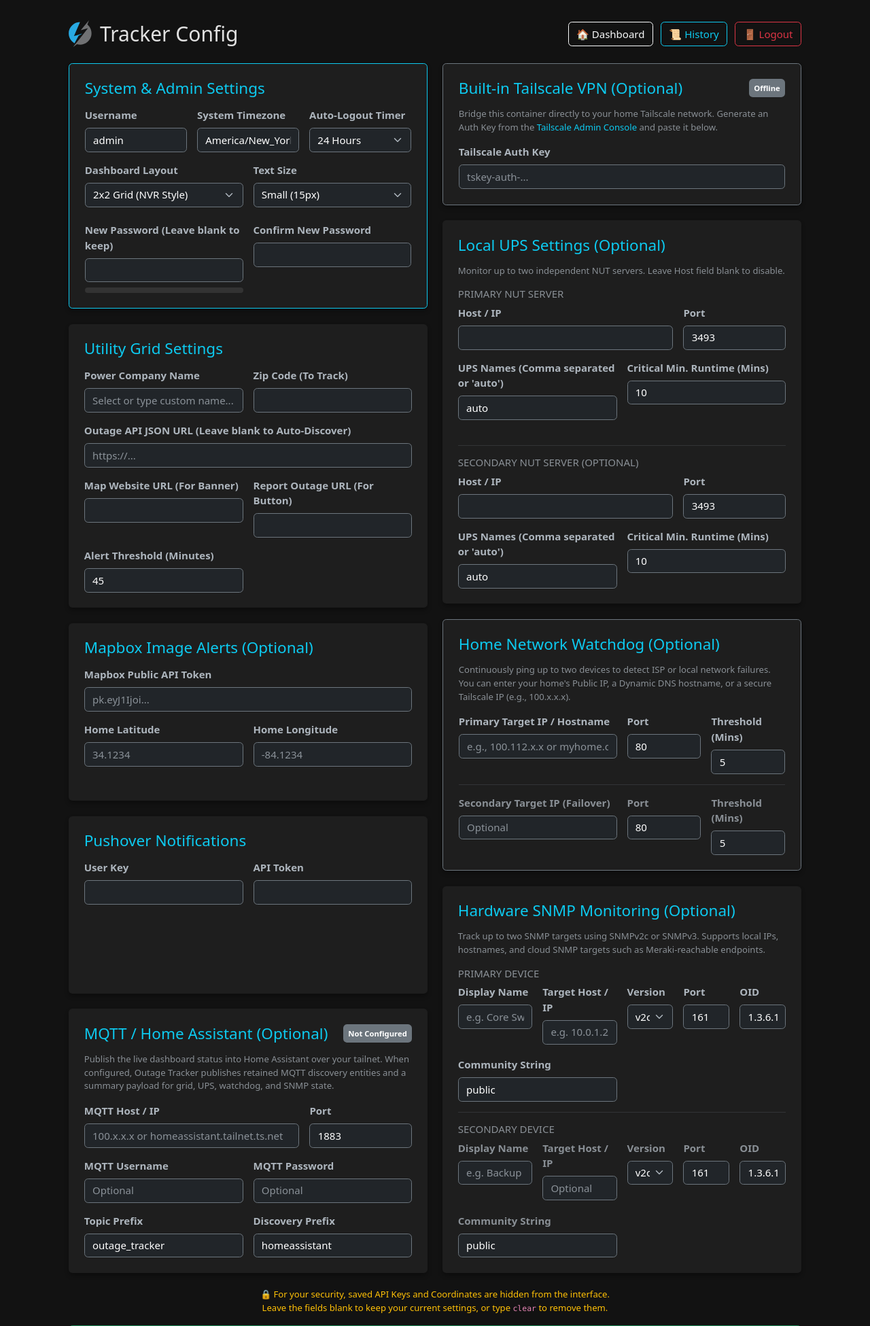
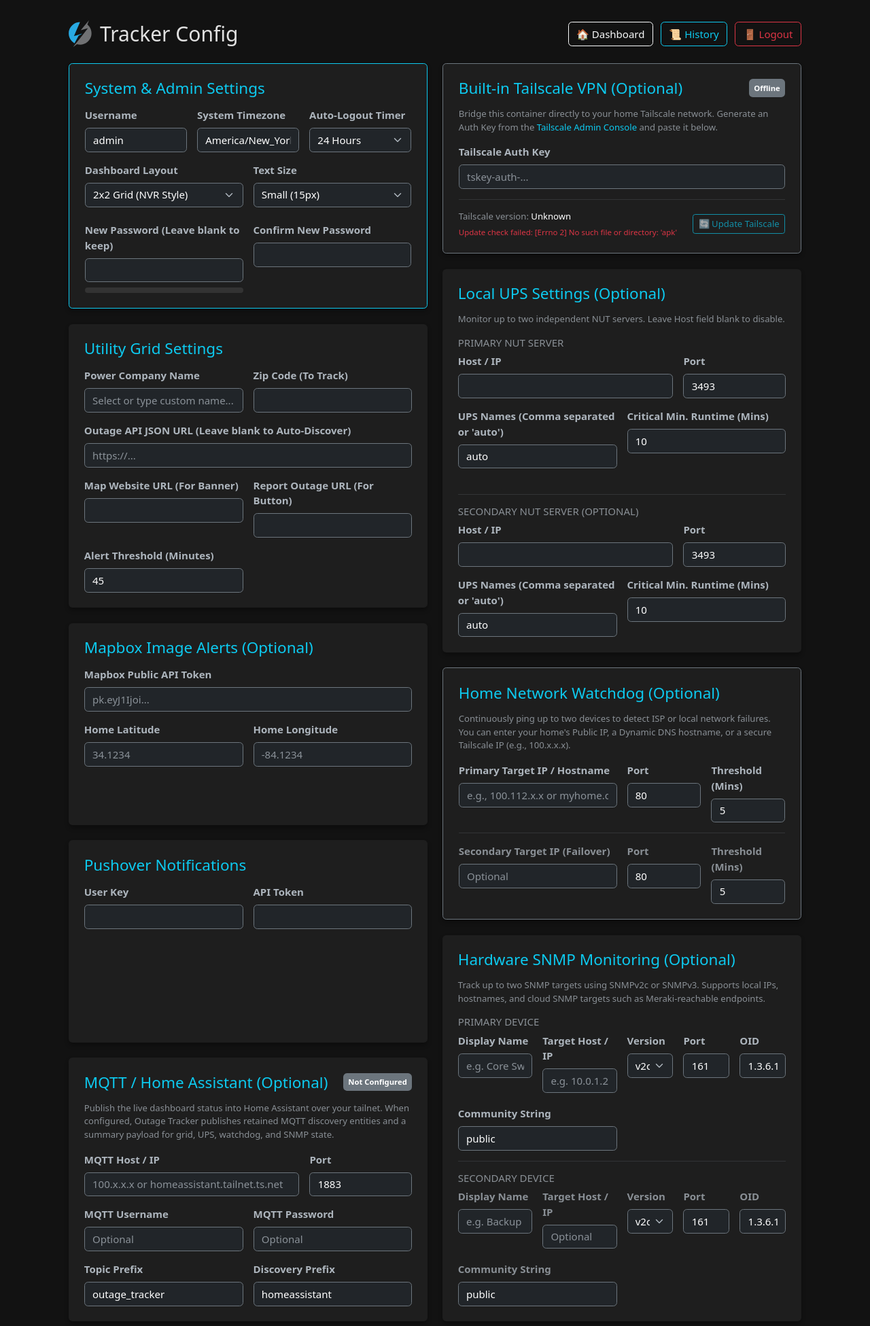
Before and after one commit to NightHawkATL/outage-tracker, a Flask app: page /config in a window 1280 px wide. Shown: the top 1951 px of the page at 68% size. Run offline with Flask 3, Linux system fonts and the light colour scheme; the visitor is signed in with stand-in values (Sample User, id 1); parts of the project's set-up code (start-up, migrations or seed data) failed here and were passed over.

Commit message:
Add in-app Tailscale update support

```diff
--- a/app.py
+++ b/app.py
@@ -1,6 +1,7 @@
 import os
 import time
 import socket
+import signal
 import threading
 import requests
 import logging
@@ -37,6 +38,12 @@ IDLE_REFRESH_SECONDS = 300
 # --- Docker Hub Update Check (with caching) ---
 _update_cache = {"latest": None, "checked": 0, "error": None}
 _update_cache_lock = threading.Lock()
+
+# --- Tailscale Update Check (with caching) ---
+_ts_update_cache = {"installed": None, "available": None, "update_available": False, "checked": 0, "error": None}
+_ts_update_cache_lock = threading.Lock()
+TS_UPDATE_CACHE_TTL = 3600  # seconds (1 hour)
+TAILSCALED_STATE_ARG = "--state=/app/data/tailscaled.state"
 DOCKERHUB_REPO = "nighthawkatl/outage-tracker"
 DOCKERHUB_TAGS_URL = f"https://hub.docker.com/v2/repositories/{DOCKERHUB_REPO}/tags?page_size=50&page=1&ordering=last_updated"
 _CACHE_TTL = 3600  # seconds (1 hour)
@@ -139,6 +146,83 @@ def get_latest_dockerhub_tag():
             _update_cache["error"] = str(e)
         _update_cache["checked"] = now
         return _update_cache["latest"], _update_cache["error"]
+
+
+def get_tailscale_installed_version():
+    try:
+        res = subprocess.run(["tailscale", "version"], capture_output=True, text=True, timeout=10)
+        if res.returncode == 0:
+            first_line = res.stdout.strip().splitlines()[0].strip() if res.stdout.strip() else ""
+            return first_line.split()[0] if first_line else None
+    except Exception:
+        pass
+    return None
+
+
+def get_tailscale_update_info(force=False):
+    now = time.time()
+    with _ts_update_cache_lock:
+        if not force and _ts_update_cache["checked"] and now - _ts_update_cache["checked"] < TS_UPDATE_CACHE_TTL:
+            return dict(_ts_update_cache)
+
+        installed = get_tailscale_installed_version()
+        available = None
+        error = None
+        try:
+            subprocess.run(["apk", "update"], capture_output=True, text=True, timeout=30)
+            res = subprocess.run(["apk", "list", "--upgradable"], capture_output=True, text=True, timeout=15)
+            if res.returncode == 0:
+                for line in res.stdout.splitlines():
+                    if line.startswith("tailscale-"):
+                        match = re.match(r"tailscale-([\d.]+)-r\d+", line)
+                        if match:
+                            available = match.group(1)
+                        break
+            else:
+                error = res.stderr.strip() or "apk list failed"
+        except Exception as exc:
+            error = str(exc)
+
+        _ts_update_cache.update({
+            "installed": installed,
+            "available": available,
+            "update_available": bool(available) and update_available(installed, available),
+            "checked": now,
+            "error": error,
+        })
+        return dict(_ts_update_cache)
+
+
+def find_tailscaled_pid():
+    try:
+        for entry in os.listdir("/proc"):
+            if not entry.isdigit():
+                continue
+            try:
+                with open(f"/proc/{entry}/comm", "r") as f:
+                    if f.read().strip() == "tailscaled":
+                        return int(entry)
+            except Exception:
+                continue
+    except Exception:
+        pass
+    return None
+
+
+def restart_tailscaled():
+    pid = find_tailscaled_pid()
+    if pid:
+        try:
+            os.kill(pid, signal.SIGTERM)
+        except Exception:
+            pass
+        for _ in range(20):
+            if find_tailscaled_pid() is None:
+                break
+            time.sleep(0.5)
+
+    subprocess.Popen(["tailscaled", TAILSCALED_STATE_ARG], stdout=subprocess.DEVNULL, stderr=subprocess.DEVNULL)
+    time.sleep(3)
 
 os.makedirs("static", exist_ok=True)
 os.makedirs("data", exist_ok=True)
@@ -862,7 +946,7 @@ def config_page():
     nut_status_1 = get_nut_status(app_config.get("nut_host"), app_config.get("nut_port", 3493))
     nut_status_2 = get_nut_status(app_config.get("nut_host_2"), app_config.get("nut_port_2", 3493))
     mqtt_status = get_mqtt_status(app_config.get("mqtt_host"), app_config.get("mqtt_port", 1883))
-    return render_template("config.html", config=app_config, ts_status=get_ts_status(), nut_status=nut_status_1, nut_status_2=nut_status_2, mqtt_status=mqtt_status)
+    return render_template("config.html", config=app_config, ts_status=get_ts_status(), ts_update=get_tailscale_update_info(), nut_status=nut_status_1, nut_status_2=nut_status_2, mqtt_status=mqtt_status)
 
 @app.route("/test-pushover", methods=["POST"])
 @login_required
@@ -870,6 +954,29 @@ def test_pushover():
     if send_pushover("🔔 Pushover Test", "Configuration working perfectly.", priority=0, include_map=True):
         return jsonify({"status": "success", "message": "Test sent! Check your device."})
     return jsonify({"status": "error", "message": "Failed to send alert. Check keys."}), 500
+
+@app.route("/tailscale/update", methods=["POST"])
+@login_required
+def tailscale_update_route():
+    try:
+        update_step = subprocess.run(["apk", "update"], capture_output=True, text=True, timeout=30)
+        if update_step.returncode != 0:
+            raise RuntimeError(update_step.stderr.strip() or "apk update failed")
+
+        upgrade_step = subprocess.run(["apk", "add", "--upgrade", "tailscale"], capture_output=True, text=True, timeout=120)
+        if upgrade_step.returncode != 0:
+            raise RuntimeError(upgrade_step.stderr.strip() or "apk upgrade failed")
+
+        restart_tailscaled()
+        info = get_tailscale_update_info(force=True)
+        return jsonify({
+            "status": "success",
+            "message": f"Tailscale updated to {info.get('installed') or 'latest'}.",
+            "installed": info.get("installed"),
+        })
+    except Exception as exc:
+        logging.error(f"Tailscale update failed: {exc}")
+        return jsonify({"status": "error", "message": "Tailscale update failed. Check server logs."}), 500
 
 def get_ts_status():
     ts_status = "Offline"
--- a/templates/config.html
+++ b/templates/config.html
@@ -241,6 +241,23 @@
                                 <label class="form-label">Tailscale Auth Key</label>
                                 <input type="text" name="ts_authkey" class="form-control bg-dark text-white border-secondary" value="" placeholder="{% if config.ts_authkey %}•••••••• (Saved) - Type 'clear' to disconnect{% else %}tskey-auth-...{% endif %}">
                             </div>
+                        </div>
+
+                        <hr class="border-secondary my-3">
+
+                        <div class="d-flex justify-content-between align-items-center flex-wrap gap-2">
+                            <div class="small text-muted">
+                                Tailscale version: <span class="text-white">{{ ts_update.installed or "Unknown" }}</span>
+                                {% if ts_update.update_available %}
+                                    <span class="badge bg-warning text-dark ms-1">Update available: {{ ts_update.available }}</span>
+                                {% endif %}
+                                {% if ts_update.error %}
+                                    <div class="text-danger small mt-1">Update check failed: {{ ts_update.error }}</div>
+                                {% endif %}
+                            </div>
+                            <button type="button" id="tsUpdateBtn" class="btn btn-outline-info btn-sm" onclick="updateTailscale()" {% if not ts_update.update_available %}disabled{% endif %}>
+                                🔄 Update Tailscale
+                            </button>
                         </div>
                     </div>
 
@@ -494,6 +511,30 @@
     </div>
 
     <script>
+        function updateTailscale() {
+            const btn = document.getElementById('tsUpdateBtn');
+            const originalText = btn.innerHTML;
+            btn.disabled = true;
+            btn.innerHTML = "⏳ Updating...";
+
+            fetch('/tailscale/update', { method: 'POST' })
+                .then(response => response.json())
+                .then(data => {
+                    alert(data.message);
+                    if (data.status === 'success') {
+                        window.location.reload();
+                    } else {
+                        btn.innerHTML = originalText;
+                        btn.disabled = false;
+                    }
+                })
+                .catch(() => {
+                    alert("Error communicating with server.");
+                    btn.innerHTML = originalText;
+                    btn.disabled = false;
+                });
+        }
+
         function toggleSnmpVersion(suffix) {
             const versionEl = document.getElementById(`snmp_version${suffix}`);
             const primary = suffix === '';
```
Also changed, not shown: README.md.
